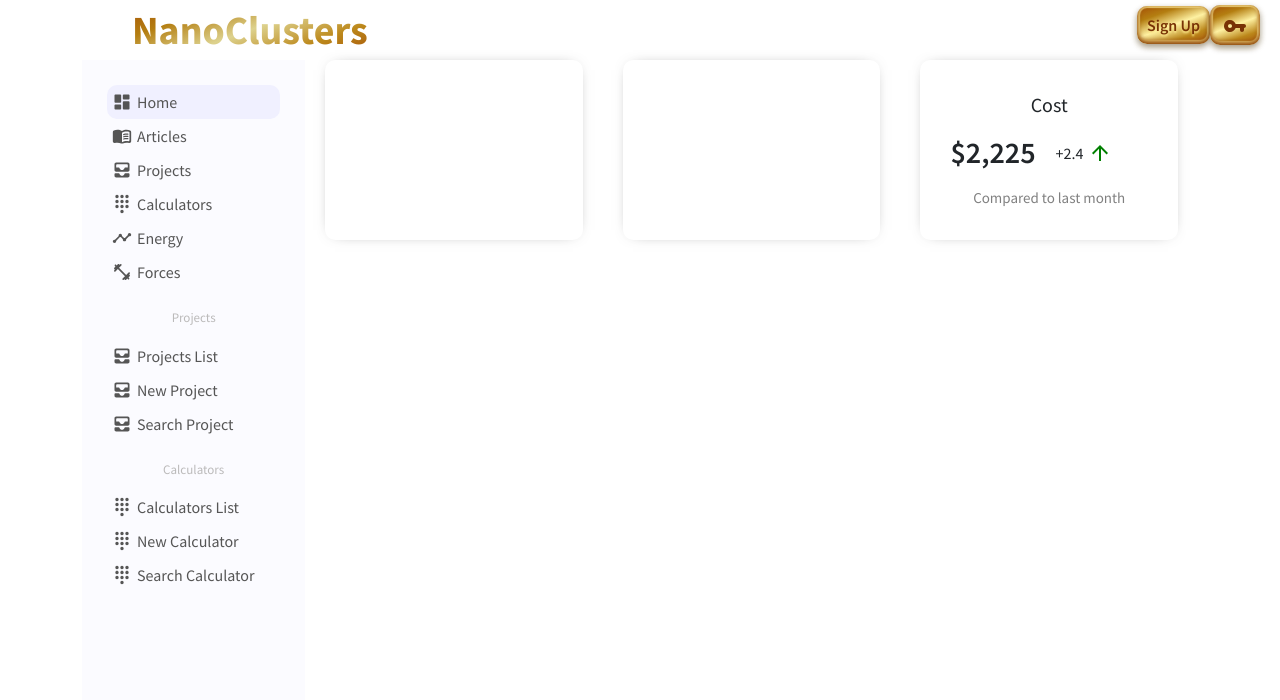
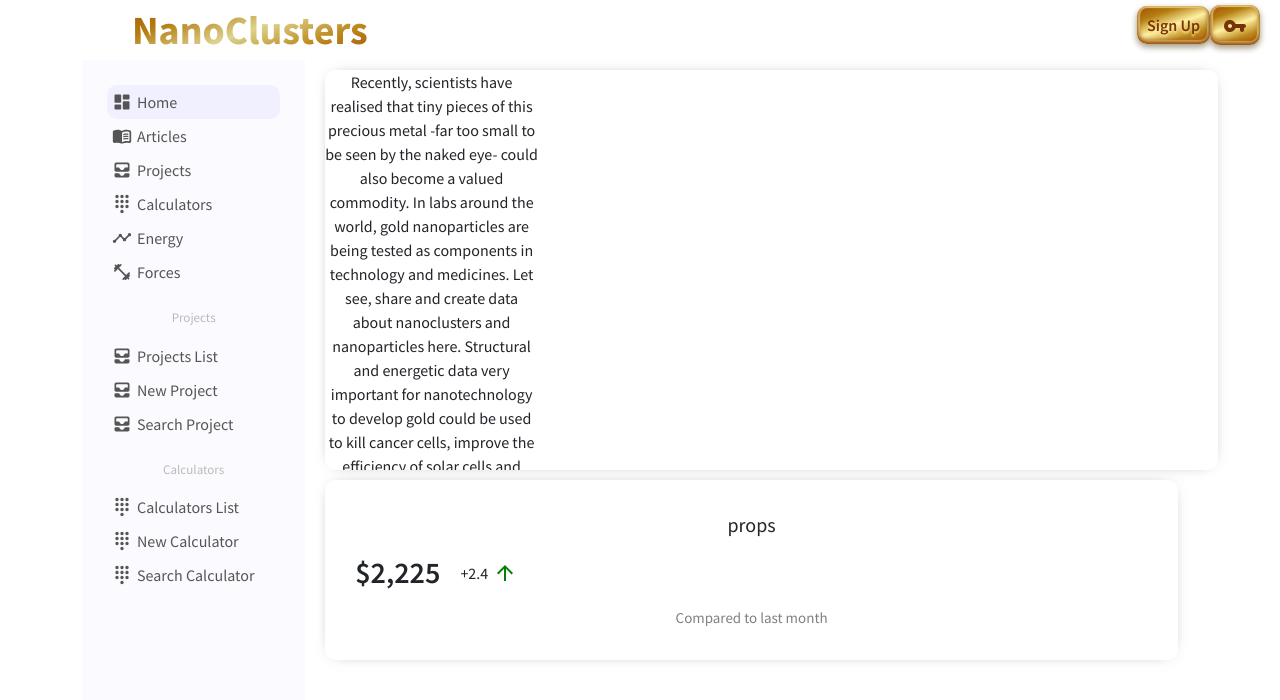
Before and after one commit to Openbank-Java-Bootcamp/NanoWorld_Final_Project_Client, a React (Create React App) app: page / in a window 1280 px wide. Shown: the top 700 px of the page. Built offline with nearby package versions, Linux system fonts and the light colour scheme.

Commit message:
ScatterPlot

```diff
--- a/package.json
+++ b/package.json
@@ -13,6 +13,7 @@
     "bootstrap": "^5.1.3",
     "react": "^18.1.0",
     "react-dom": "^18.1.0",
+    "react-player": "^2.10.1",
     "react-router-dom": "^6.3.0",
     "react-scripts": "5.0.1",
     "recharts": "^2.1.10",
--- a/src/App.js
+++ b/src/App.js
@@ -20,6 +20,7 @@ import Sidebar from "./components/sidebar/Sidebar";
 import NewProject from "./pages/projectNew/NewProject";
 import NewCalculator from "./pages/calculatorNew/NewCalculator";
 import Morpho from "./pages/morphoDB/Morpho";
+import EnergyPlot from "./pages/energyPage/EnergyPlot";
 
 function App() {
   return (
@@ -106,7 +107,9 @@ function App() {
             }
           />
 
-          <Route path="/energy" element={<EnergyPage />} />
+          {/* <Route path="/energy" element={<EnergyPage />} /> */}
+          <Route path="/energy" element={<EnergyPlot />} />
+
           <Route path="/morpho" element={<Morpho />} />
           <Route
             path="/signup"
--- a/src/components/infoBox/InfoBox.js
+++ b/src/components/infoBox/InfoBox.js
@@ -1,31 +1,11 @@
 import "./InfoBox.css";
 import { ArrowDownward, ArrowUpward } from "@material-ui/icons";
 
-export default function FeaturedInfo() {
+export default function FeaturedInfo(props) {
   return (
     <div className="featured">
       <div className="featuredItem">
-        {/* <span className="featuredTitle">Revanue</span>
-        <div className="featuredMoneyContainer">
-          <span className="featuredMoney">$2,415</span>
-          <span className="featuredMoneyRate">
-            -11.4 <ArrowDownward  className="featuredIcon negative"/>
-          </span>
-        </div>
-        <span className="featuredSub">Compared to last month</span> */}
-      </div>
-      <div className="featuredItem">
-        {/* <span className="featuredTitle">Sales</span>
-        <div className="featuredMoneyContainer">
-          <span className="featuredMoney">$4,415</span>
-          <span className="featuredMoneyRate">
-            -1.4 <ArrowDownward className="featuredIcon negative"/>
-          </span>
-        </div>
-        <span className="featuredSub">Compared to last month</span> */}
-      </div>
-      <div className="featuredItem">
-        <span className="featuredTitle">Cost</span>
+        <span className="featuredTitle">props</span>
         <div className="featuredMoneyContainer">
           <span className="featuredMoney">$2,225</span>
           <span className="featuredMoneyRate">
--- /dev/null
+++ b/src/components/scatterChart/ScatterChart.css
@@ -0,0 +1,10 @@
+.chart {
+    margin: 20px;
+    padding: 20px;
+    -webkit-box-shadow: 0px 0px 15px -10px rgba(0, 0, 0, 0.75);
+    box-shadow: 0px 0px 15px -10px rgba(0, 0, 0, 0.75);
+  }
+
+  .chartTitle {
+    margin-bottom: 20px;
+  }
--- /dev/null
+++ b/src/components/scatterChart/ScatterChart.js
@@ -0,0 +1,36 @@
+import "./ScatterChart.css";
+import {
+  ScatterChart,
+  Scatter,
+  XAxis,
+  YAxis,
+  CartesianGrid,
+  Tooltip,
+  ResponsiveContainer,
+} from "recharts";
+
+export default function Chart({ title, data, grid}) {
+  return (
+    <div className="chart">
+      <h3 className="chartTitle">{title}</h3>
+      <ResponsiveContainer width="100%" aspect={4 / 1}>
+        <ScatterChart data={data}
+          // width={400}
+          // height={400}
+          // margin={{
+          //   top: 20,
+          //   right: 20,
+          //   bottom: 20,
+          //   left: 20,
+          // }}
+        >
+          {grid && <CartesianGrid stroke="#e0dfdf" />}
+          <XAxis type="number" dataKey="x" name="stature" unit="cm" />
+          <YAxis type="number" dataKey="y" name="weight" unit="kg" />
+          <Tooltip cursor={{ strokeDasharray: "3 3" }} />
+
+        </ScatterChart>
+      </ResponsiveContainer>
+    </div>
+  );
+}
--- /dev/null
+++ b/src/data/scatterData.js
@@ -0,0 +1,8 @@
+export const scatterData = [
+    { x: 100, y: 200, z: 200 },
+    { x: 120, y: 100, z: 260 },
+    { x: 170, y: 300, z: 400 },
+    { x: 140, y: 250, z: 280 },
+    { x: 150, y: 400, z: 500 },
+    { x: 110, y: 280, z: 200 },
+  ];
--- a/src/pages/energyPage/EnergyPage.js
+++ b/src/pages/energyPage/EnergyPage.js
@@ -1,9 +1,6 @@
 // src/pages/EnergyPage.js
 
-
-
 import LineChart from "../../components/lineChart/LineChart";
-import InfoBox from "../../components/infoBox/InfoBox";
 import "./HomePage.css";
 import { userData } from "../../data/dummyData.js";
 
--- /dev/null
+++ b/src/pages/energyPage/EnergyPlot.js
@@ -0,0 +1,13 @@
+
+import ScatterChart from "../../components/scatterChart/ScatterChart";
+import "./HomePage.css";
+import { scatterData } from "../../data/scatterData.js";
+
+
+export default function EnergyPlot() {
+  return (
+    <div className="home">
+       <ScatterChart  data={scatterData} title="User Analytics" grid fill="#8884d8" />
+    </div>
+  );
+}
--- a/src/pages/homePage/HomePage.css
+++ b/src/pages/homePage/HomePage.css
@@ -1,8 +1,35 @@
-.home{
-    flex: 4;
+.home {
+  flex: 4;
 }
 
-.homeWidgets{
-    display: flex;
+.homeWidgets {
+  display: flex;
+  margin: 20px;
+}
+
+.bigFrame {
+  flex: 1;
+  width: 100%;
+  height: 400px;
+  overflow: hidden;
+  margin: 10px 20px;
+  border-radius: 10px;
+  cursor: pointer;
+  -webkit-box-shadow: 0px 0px 15px -10px rgba(0, 0, 0, 0.75);
+  box-shadow: 0px 0px 15px -10px rgba(0, 0, 0, 0.75);
+}
+.bigFrameLeft{
+    float: left;
+    max-width: 100%;
+    height: auto;
+    display: block;
     margin: 20px;
+  }
+
+.bigFrameRight {
+  float: right;
+  max-width: 100%;
+  height: auto;
+  display: block;
+  margin: 20px;
 }
--- a/src/pages/homePage/HomePage.js
+++ b/src/pages/homePage/HomePage.js
@@ -1,6 +1,4 @@
 // src/pages/HomePage.js
-
-
 
 import LineChart from "../../components/lineChart/LineChart";
 import InfoBox from "../../components/infoBox/InfoBox";
@@ -9,10 +7,34 @@ import "./HomePage.css";
 import { userData } from "../../data/dummyData.js";
 // import WidgetSm from "../../components/widgetSm/WidgetSm";
 // import WidgetLg from "../../components/widgetLg/WidgetLg";
+import ReactPlayer from "react-player";
 
 export default function Home() {
   return (
     <div className="home">
+      <div className="bigFrame">
+        <div className="bigFrameRight">
+          <ReactPlayer
+            url="https://www.youtube.com/watch?v=QorK2X7GsVU"
+            playing
+            controls
+            volume="0.5"
+          />
+        </div>
+        {/* <div className="bigFrameLeft"> */}
+          <p>
+            Recently, scientists have realised that tiny pieces of this precious
+            metal -far too small to be seen by the naked eye- could also become
+            a valued commodity. In labs around the world, gold nanoparticles are
+            being tested as components in technology and medicines. Let see,
+            share and create data about nanoclusters and nanoparticles here.
+            Structural and energetic data very important for nanotechnology to
+            develop gold could be used to kill cancer cells, improve the
+            efficiency of solar cells and catalyse chemical reactions.
+          </p>
+        {/* </div> */}
+      </div>
+
       <InfoBox />
       {/* <LineChart data={userData} title="User Analytics" grid dataKey="Active User"/> */}
       {/* <div className="homeWidgets">
```
Also changed, not shown: 2 other files (tests, documents, lock files or other folders).
